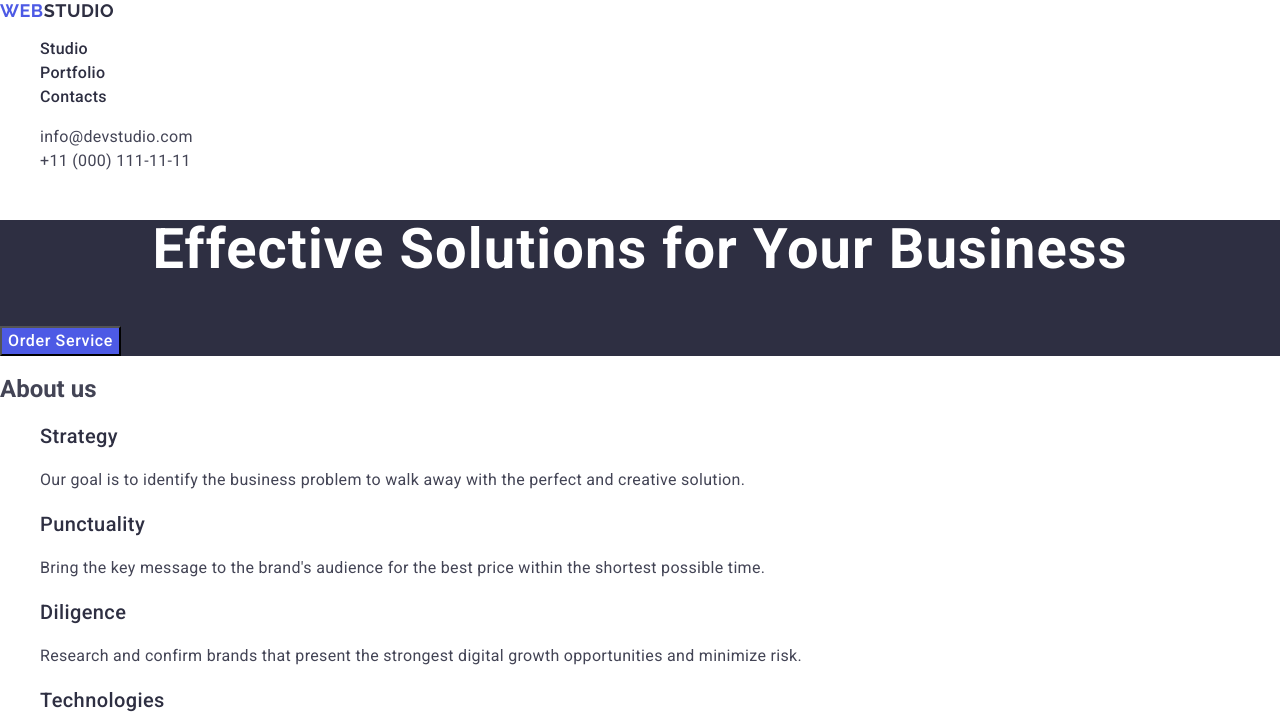
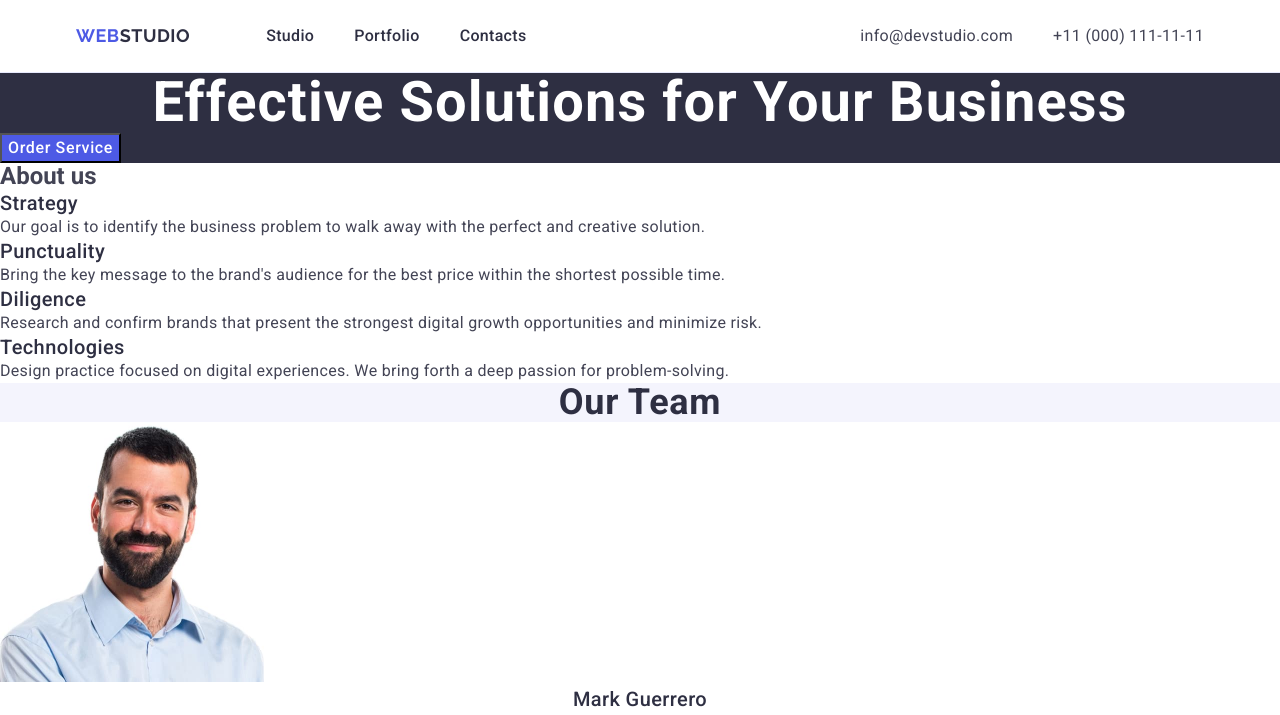
Before and after one commit to sklyole/goit-markup-hw-03, a plain HTML site: page index.html in a window 1280 px wide. Shown: the top 715 px of the page. Drawn offline with nearby package versions, Linux system fonts and the light colour scheme.

Commit message:
add container to  header

```diff
--- a/css/styles.css
+++ b/css/styles.css
@@ -5,13 +5,33 @@ body {
   background-color: #fff;
 }
 
+h1,
+h2,
+h3,
+h4,
+h5,
+h6,
+p {
+  margin-top: 0;
+  margin-bottom: 0;
+}
+
 ul,
 ol {
   list-style-type: none;
+  margin-top: 0;
+  margin-bottom: 0;
+  padding-left: 0;
 }
 
 a {
   text-decoration: none;
+}
+
+.container {
+  max-width: 1158px;
+  padding: 0 15px;
+  margin: 0 auto;
 }
 /* #endregion */
 
@@ -36,10 +56,12 @@ a {
   line-height: 1.5;
   letter-spacing: 0.02em;
   color: #2e2f42;
+  padding: 24px 0;
 }
 
 .contacts {
   font-style: normal;
+  margin-left: auto;
 }
 
 .contacts-link {
@@ -47,6 +69,8 @@ a {
   line-height: 1.5;
   letter-spacing: 0.02em;
   color: #434455;
+  display: block;
+  padding: 24px 0;
 }
 
 .nav-link:hover,
@@ -54,6 +78,37 @@ a {
 .contacts-link:hover,
 .contacts-link:focus {
   color: #404bbf;
+}
+
+.page-header {
+  border-bottom: 1px solid #e7e9fc;
+}
+
+.header-container {
+  display: flex;
+  align-items: center;
+}
+
+.header-nav {
+  display: flex;
+  align-items: center;
+}
+
+.nav-list {
+  display: flex;
+  align-items: center;
+  gap: 40px;
+}
+
+.contacts-list {
+  display: flex;
+  align-items: center;
+  gap: 40px;
+}
+
+.header-logo {
+  padding: 24px 0;
+  margin-right: 76px;
 }
 /* #endregion */
 
--- a/index.html
+++ b/index.html
@@ -28,6 +28,7 @@
 
   <body>
     <header class="page-header">
+      <div class="container header-container">
         <nav class="header-nav">
           <a class="logo header-logo" href="./index.html"
             >Web<span class="logo-part">Studio</span></a
@@ -58,6 +59,7 @@
             </li>
           </ul>
         </address>
+      </div>
     </header>
 
     <main>
@@ -228,13 +230,15 @@
     </main>
 
     <footer class="page-footer">
+      <div class="container">
         <a class="logo footer-logo" href="./index.html"
           >Web<span class="logo-part">Studio</span></a
         >
         <p class="content-footer">
-        Increase the flow of customers and sales for your business with digital
-        marketing & growth solutions.
+          Increase the flow of customers and sales for your business with
+          digital marketing & growth solutions.
         </p>
+      </div>
     </footer>
   </body>
 </html>
```
Lines whose indentation alone changed are shown as unchanged.
